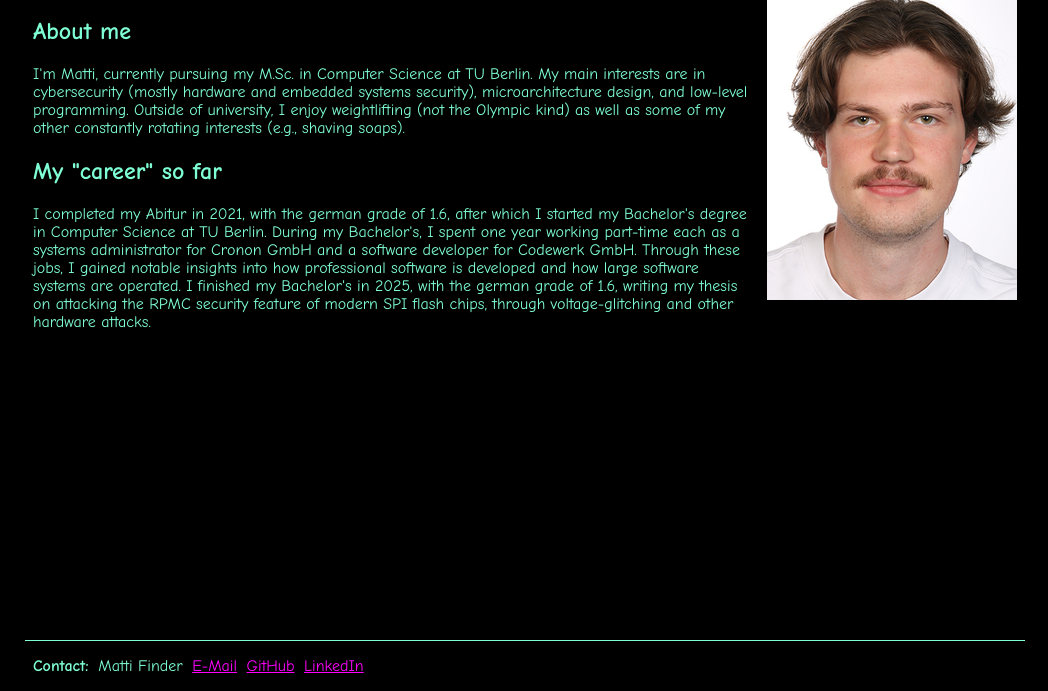
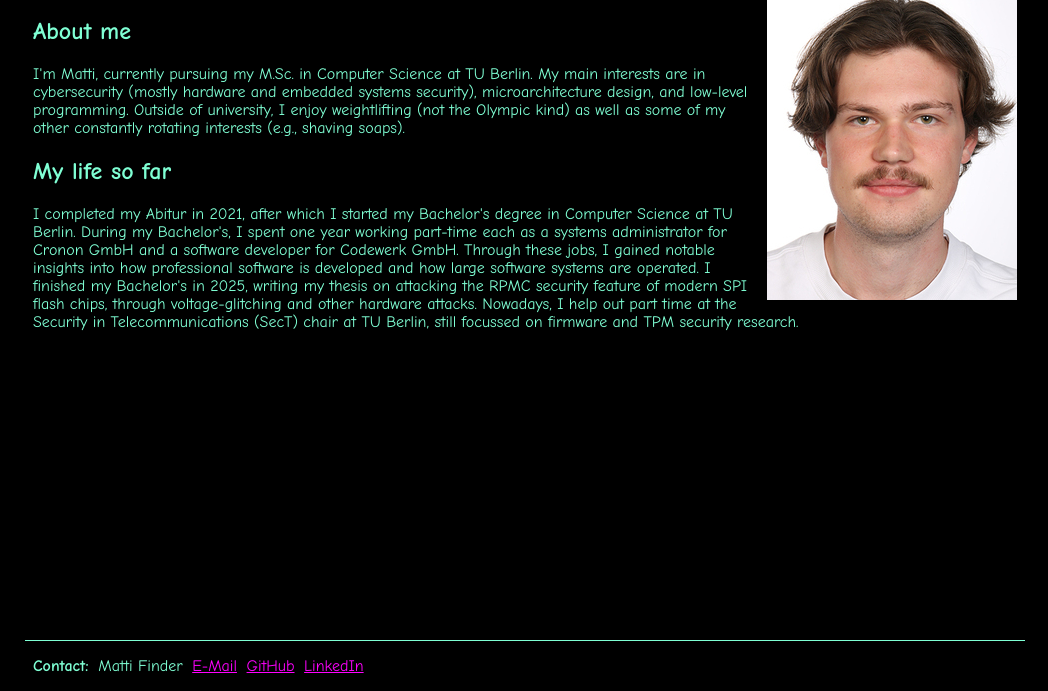
Before and after one commit to mattifinder/mattifinder.github.io, a plain HTML site: page index.html in a window 1280 px wide. Shown: the part 109-800 px from the top of the page, without its empty margins (115-1163 px from the left). Drawn offline with Linux system fonts and the light colour scheme.

Commit message:
add some content

```diff
--- a/index.html
+++ b/index.html
@@ -24,12 +24,13 @@
                     My main interests are in cybersecurity (mostly hardware and embedded systems security), microarchitecture design, and low-level programming.
                     Outside of university, I enjoy weightlifting (not the Olympic kind) as well as some of my other constantly rotating interests (e.g., shaving soaps).
                 </p>
-                <h2>My "career" so far</h2>
+                <h2>My life so far</h2>
                 <p>
-                    I completed my Abitur in 2021, with the german grade of 1.6, after which I started my Bachelor's degree in Computer Science at TU Berlin.
+                    I completed my Abitur in 2021, after which I started my Bachelor's degree in Computer Science at TU Berlin.
                     During my Bachelor's, I spent one year working part-time each as a systems administrator for Cronon GmbH and a software developer for Codewerk GmbH.
                     Through these jobs, I gained notable insights into how professional software is developed and how large software systems are operated.
-                    I finished my Bachelor's in 2025, with the german grade of 1.6, writing my thesis on attacking the RPMC security feature of modern SPI flash chips, through voltage-glitching and other hardware attacks.
+                    I finished my Bachelor's in 2025, writing my thesis on attacking the RPMC security feature of modern SPI flash chips, through voltage-glitching and other hardware attacks.
+					Nowadays, I help out part time at the Security in Telecommunications (SecT) chair at TU Berlin, still focussed on firmware and TPM security research.
                 </p>
             </div>
         </div>
```
